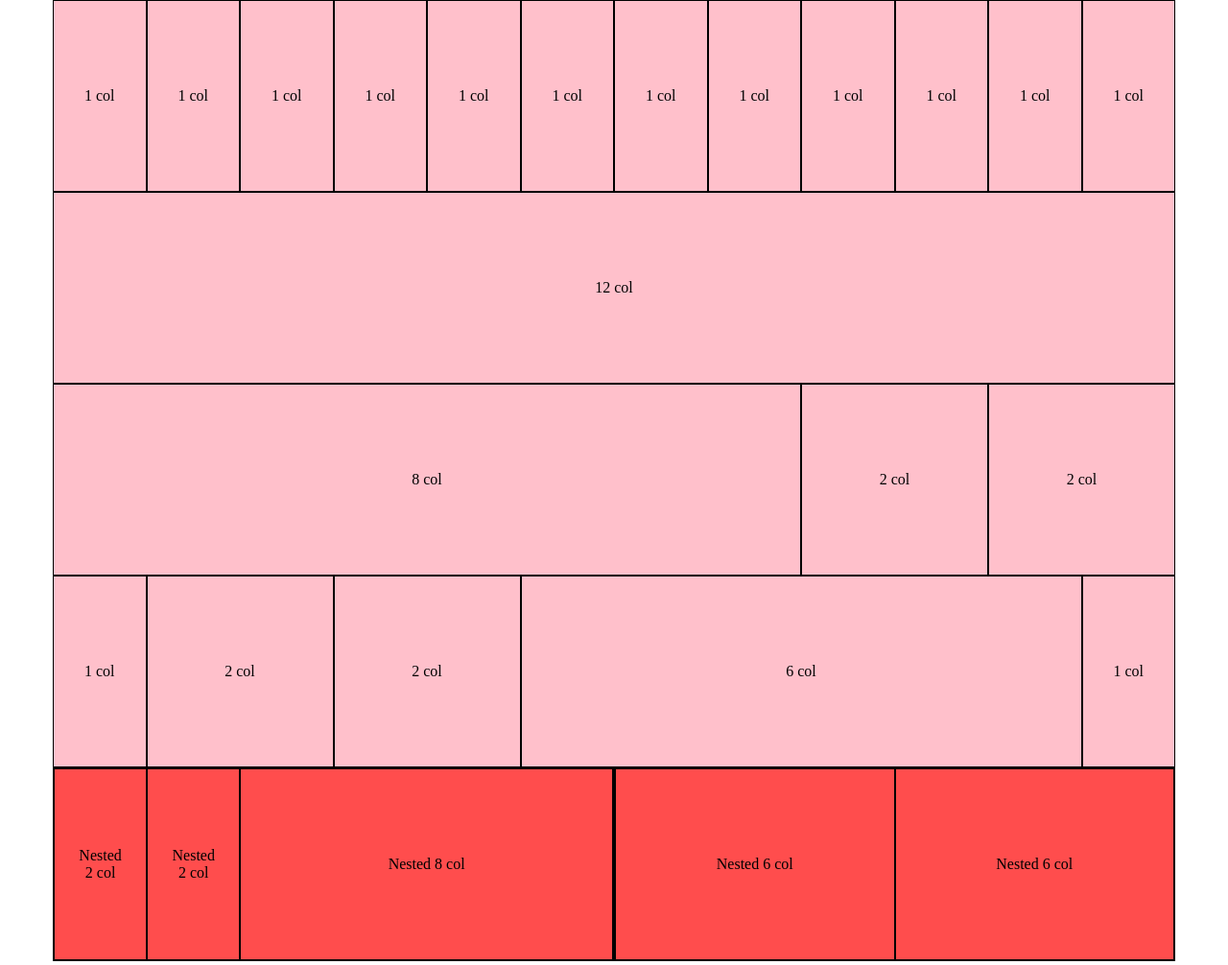
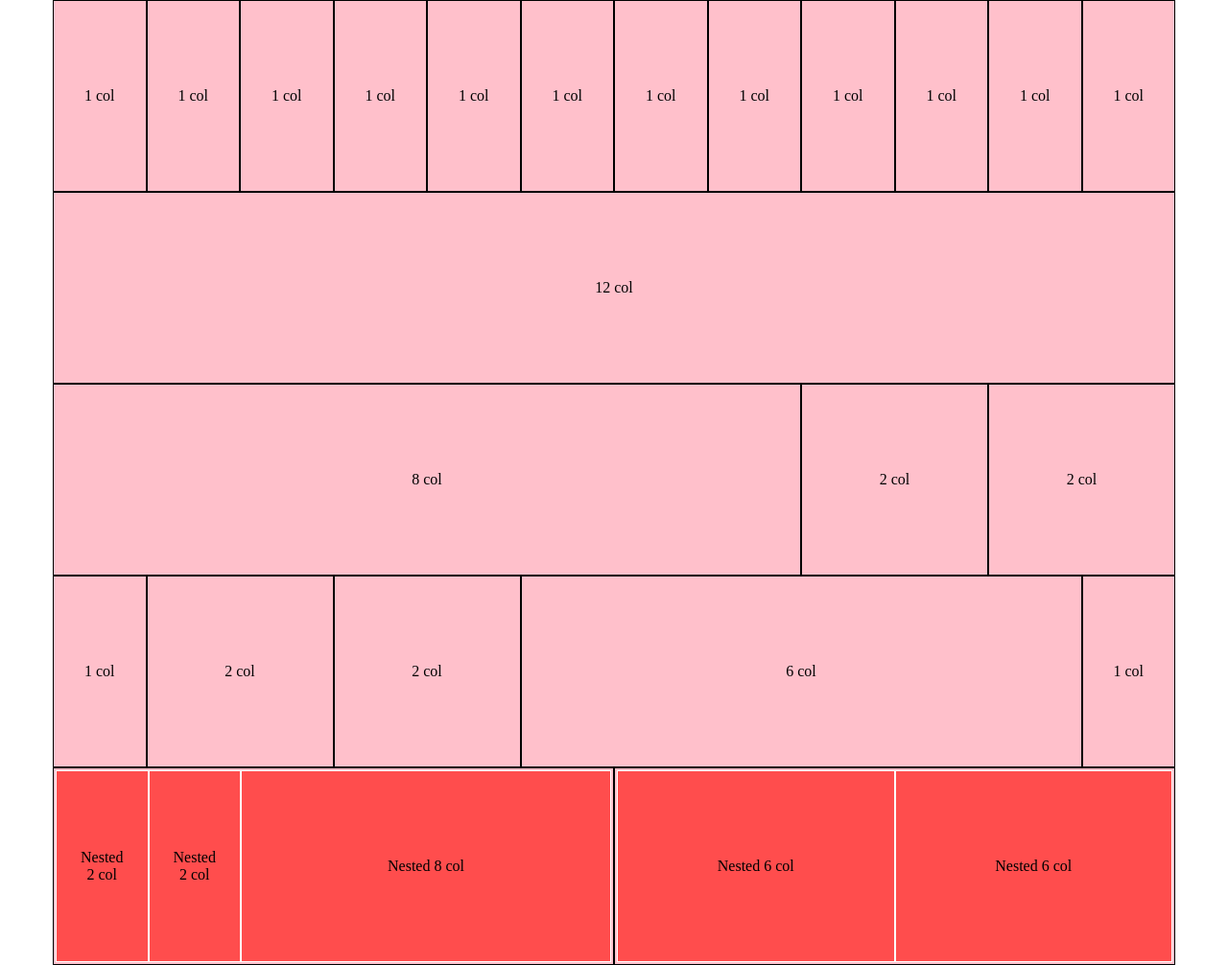
Before and after one commit to CaterinaDanizio/html-css-12bool, a plain HTML site: page index.html in a window 1280 px wide. Shown: the whole page at 96% size. Drawn offline with Linux system fonts and the light colour scheme.

Commit message:
Fine tuning

```diff
--- a/css/lib/12bool.css
+++ b/css/lib/12bool.css
@@ -1,7 +1,7 @@
 /* Impostazioni generali framework 12bool */
 
 .container {
-  width: 1170px;
+  max-width: 1170px;
   margin: 0 auto;
 }
 
--- a/css/style.css
+++ b/css/style.css
@@ -10,6 +10,7 @@
   min-height: 200px;
   text-align: center;
   position: relative;
+  padding: 2px;
 }
 
 [class*="col-"] p {
@@ -21,4 +22,5 @@
 
 .nested {
   background-color: #ff4d4d;
+  border: solid 1px #fff;
 }
--- a/index.html
+++ b/index.html
@@ -5,7 +5,6 @@
     <title>Prova layout con griglie</title>
     <link rel="stylesheet" href="css/lib/12bool.css">
     <link rel="stylesheet" href="css/style.css">
-    <meta name=“viewport” content=“width=device-width, initial-scale=1.0">
   </head>
   <body>
 
@@ -119,6 +118,7 @@
       <div class="row">
 
         <div class="col-6">
+            <div class="row">
               <div class="col-2 nested">
                 <p>Nested 2 col</p>
               </div>
@@ -129,13 +129,16 @@
                 <p>Nested 8 col</p>
               </div>
             </div>
+        </div>
 
         <div class="col-6">
+          <div class="row">
             <div class="col-6 nested">
               <p>Nested 6 col</p>
             </div>
             <div class="col-6 nested">
               <p>Nested 6 col</p>
+            </div>
           </div>
         </div>
 
```
Lines whose indentation alone changed are shown as unchanged.
